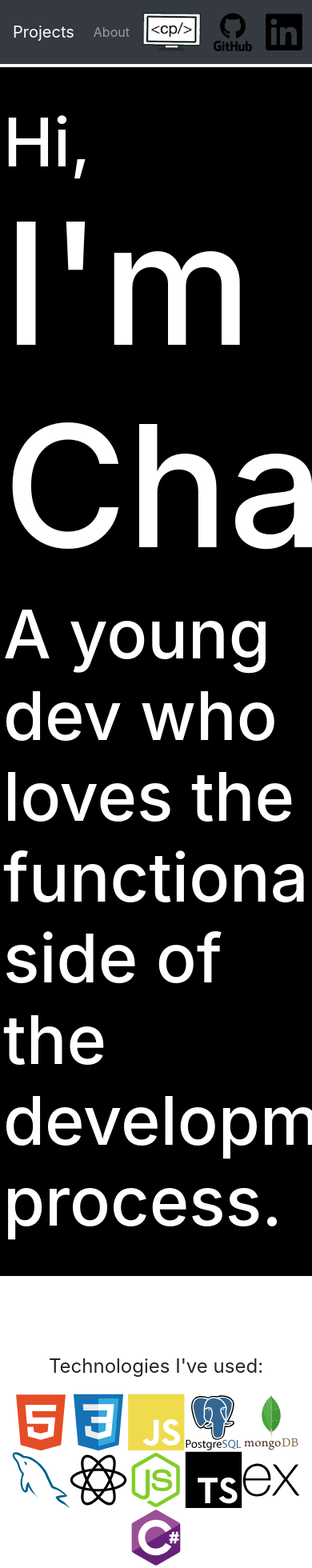
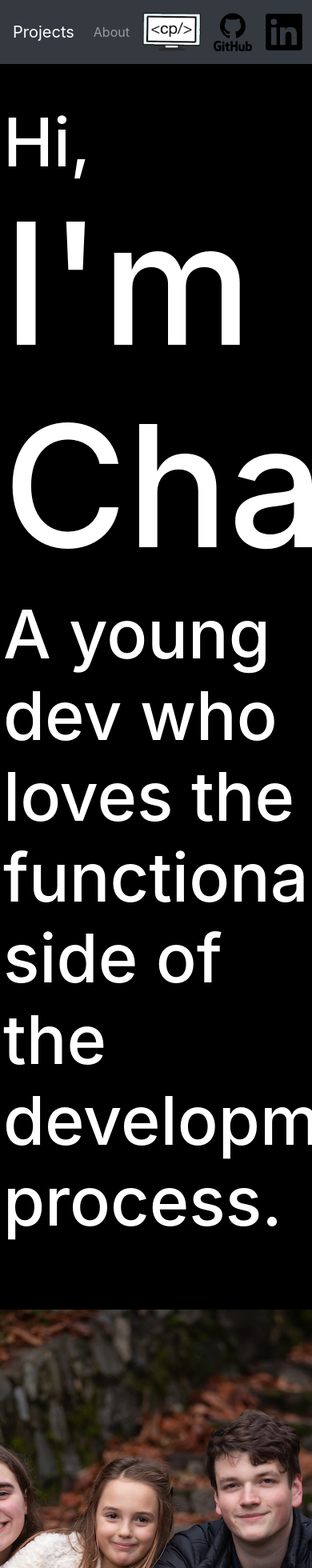
Before and after one commit to CharlesHPerry/Portfolio, a Next.js app: page /about in a window 390 px wide. Shown: the top 1960 px of the page at 80% size. Built offline with nearby package versions, Linux system fonts and the light colour scheme.

Commit message:
I know I said id work on mobile responsivness but I wanted to add this image

```diff
--- a/styles/Home.module.css
+++ b/styles/Home.module.css
@@ -182,6 +182,7 @@
 }
 
 .center {
+  padding-top: 5vh;
   text-align: center;
   justify-content: center;
   width: 80%;
@@ -219,9 +220,9 @@
 
 .hi {
   padding-left: 1vw;
-  padding-top: 5vh;
+  padding-top: 10vh;
   font-size: 10vh;
-  margin-top: 10vh;
+  margin-top: 5vh;
   margin-bottom: 0px;
 }
 
@@ -242,9 +243,30 @@
   padding-bottom: 5vh;
 }
 
+.my_pic {
+  height: auto;
+  max-width: 100%;
+  display: flex;
+  justify-content: center;
+  background-color: black;
+  padding-top: 5vh;
+  padding-bottom: 10vh;
+  border-bottom-left-radius: 50px;
+  border-bottom-right-radius: 50px;
+}
+
+.pic_text {
+  text-align: center;
+  font-size: 3vh;
+}
+
 @media (max-width: 600px) {
   .grid {
     width: 100%;
     flex-direction: column;
+    justify-content: center;
+  }
+  .main {
+    width: 100%;
   }
 }
```
Also changed, not shown: pages/about.js, public/MeandS.jpg (added).
